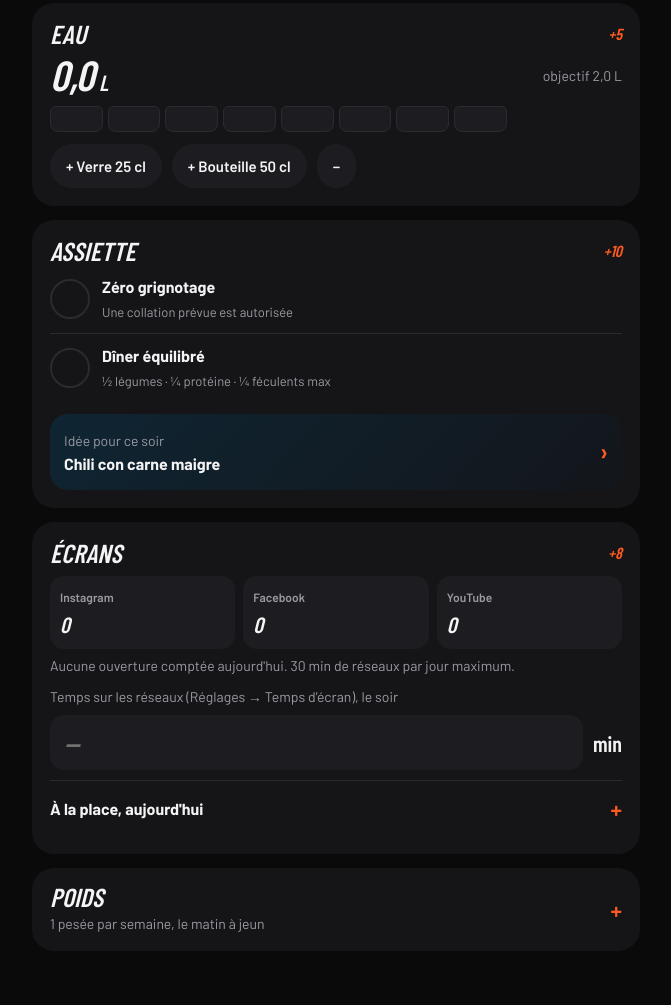
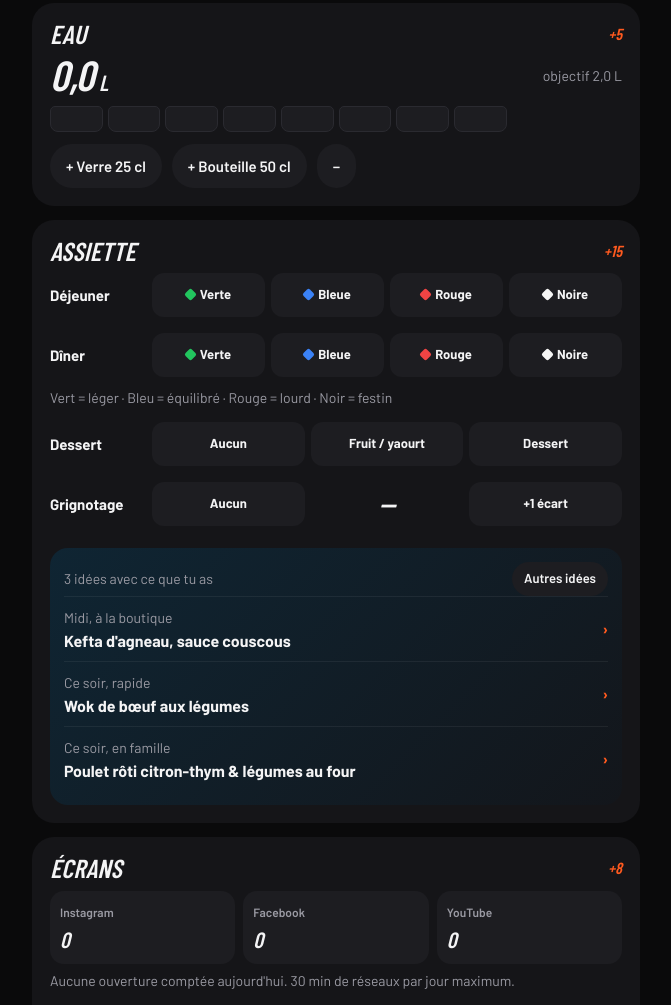
Before and after one commit to tomplzl/piste-noire, a plain HTML site: page index.html in a window 1280 px wide. Shown: the part 1052-2057 px from the top of the page, without its empty margins (304-975 px from the left). Drawn offline with nearby package versions, Linux system fonts and the light colour scheme; a web font is replaced by a local one.

Commit message:
Assiette : journal en un appui (pistes par repas, dessert, grignotage) et 3 idées du jour
Co-Authored-By: Claude Opus 5.5 <noreply@anthropic.com>
Claude-Session: https://claude.ai/code/session_018TNQ5E8zkntJbpx8qX8gPW

```diff
--- a/index.html
+++ b/index.html
@@ -89,6 +89,12 @@ button:focus-visible,input:focus-visible,summary:focus-visible{outline:2px solid
 .glasses{display:grid;grid-template-columns:repeat(10,minmax(0,1fr));gap:5px;margin-top:10px}.glasses i{height:26px;border-radius:5px 5px 8px 8px;background:var(--card2);border:1px solid var(--line)}.glasses i.on{background:var(--ass);border-color:var(--ass)}
 .work{position:fixed;inset:0;z-index:25;background:var(--bg);overflow:auto;padding:calc(14px + env(safe-area-inset-top)) 16px calc(24px + env(safe-area-inset-bottom))}.workIn{max-width:640px;margin:0 auto}
 .intr{position:fixed;inset:0;z-index:30;background:radial-gradient(120% 80% at 80% 0%,#3a1606,#0a0a0b 60%);display:grid;place-items:center;padding:calc(20px + env(safe-area-inset-top)) 20px calc(20px + env(safe-area-inset-bottom));overflow:auto}.intrIn{width:100%;max-width:460px}
+.mrow{display:grid;grid-template-columns:92px minmax(0,1fr);gap:10px;align-items:center;padding:8px 0}.mrow>b{font-size:15px}
+.psts{display:grid;grid-template-columns:repeat(4,minmax(0,1fr));gap:6px}
+.pst{background:var(--card2);border-radius:12px;min-height:44px;font-size:13px;font-weight:700;padding:6px 4px;display:flex;align-items:center;justify-content:center;gap:5px;border:2px solid transparent}
+.pst i{width:9px;height:9px;transform:rotate(45deg);background:var(--pc);border-radius:2px;flex:none}
+.pst.on{border-color:var(--pc);background:color-mix(in srgb,var(--pc) 22%,var(--card2))}
+@media(max-width:380px){.mrow{grid-template-columns:1fr}.pst{font-size:12px}}
 .idea{background:linear-gradient(135deg,#0f2533,#13161b);border-radius:18px;padding:14px;margin-top:12px}
 /* calendrier */
 .cal{display:grid;grid-template-columns:repeat(7,minmax(0,1fr));gap:6px}
@@ -273,8 +279,16 @@ const RULES=[
 const day=k=>S.days[k]||(S.days[k]={});
 const planned=k=>{const wd=P(k).getDay();const sd=[...S.settings.sportDays].sort((a,b)=>((a+6)%7)-((b+6)%7));const i=sd.indexOf(wd);return i<0?null:'ABC'[i%3]};
 const wGoal=(d,k)=>S.settings.water+(d&&d.sport?500:0);
-const xpOf=d=>{if(!d)return 0;let x=0;if(d.alc==='none')x+=10;else if(d.alc==='light')x+=3;if(d.sport)x+=20;if(d.snack)x+=5;if(d.plate)x+=5;if(d.w)x+=2;if((d.wa||0)>=wGoal(d))x+=5;if(d.scr!=null&&d.scr<=S.settings.scrGoal)x+=5;if(d.alt&&d.alt.length)x+=3;return x};
-const ringVals=d=>[d&&d.alc?(d.alc==='none'?1:d.alc==='light'?.5:.08):0,d&&d.sport?1:(d&&d.ex?Math.min(.9,Object.values(d.ex).filter(Boolean).length/6):0),((d&&d.snack?1:0)+(d&&d.plate?1:0)+Math.min(1,(d&&d.wa||0)/wGoal(d)))/3];
+const OKP=['g','b'];
+const snackOk=d=>!!d&&(d.gr===0||(d.gr==null&&!!d.snack));
+const dinOk=d=>!!d&&(d.di?OKP.includes(d.di):!!d.plate);
+const lunOk=d=>!!d&&OKP.includes(d.lu);
+const plateScore=d=>(lunOk(d)?1:0)+(dinOk(d)?1:0)+(snackOk(d)?1:0)+((d&&d.wa||0)>=wGoal(d)?1:0);
+function ideas(k){const n=diff('2026-01-01',k)+(S.ish||0),pick=(a,i)=>a[((n+i)%a.length+a.length)%a.length];
+ const sh=SHOP.filter(s=>OKP.includes(s[1])),q=REC.filter(r=>r.tags.some(t=>t==='rapide'||t==='frigo vide')),f=REC.filter(r=>r.tags.includes('famille')&&!q.includes(r));
+ return[['Midi, à la boutique',pick(sh,0)[0]],['Ce soir, rapide',pick(q,1).n],['Ce soir, en famille',pick(f,2).n]]}
+const xpOf=d=>{if(!d)return 0;let x=0;if(d.alc==='none')x+=10;else if(d.alc==='light')x+=3;if(d.sport)x+=20;if(snackOk(d))x+=5;if(dinOk(d))x+=5;if(lunOk(d))x+=5;if(d.w)x+=2;if((d.wa||0)>=wGoal(d))x+=5;if(d.scr!=null&&d.scr<=S.settings.scrGoal)x+=5;if(d.alt&&d.alt.length)x+=3;return x};
+const ringVals=d=>[d&&d.alc?(d.alc==='none'?1:d.alc==='light'?.5:.08):0,d&&d.sport?1:(d&&d.ex?Math.min(.9,Object.values(d.ex).filter(Boolean).length/6):0),((lunOk(d)?1:0)+(dinOk(d)?1:0)+(snackOk(d)?1:0)+Math.min(1,(d&&d.wa||0)/wGoal(d)))/4];
 function streak(){let k=TODAY;if(!(S.days[k]&&S.days[k].alc==='none'))k=add(k,-1);let n=0;while(S.days[k]&&S.days[k].alc==='none'){n++;k=add(k,-1)}return n}
 function bestStreak(){const ks=Object.keys(S.days).filter(k=>S.days[k].alc==='none').sort();let best=0,cur=0,prev=null;for(const k of ks){cur=prev&&diff(prev,k)===1?cur+1:1;best=Math.max(best,cur);prev=k}return best}
 const count=f=>Object.entries(S.days).filter(([k,d])=>k<=TODAY&&f(d,k)).length;
@@ -286,7 +300,7 @@ function badges(){const st=S.settings;let ch=true;for(let k=st.start;k<add(st.ch
  const ses=count(d=>d.sport),best=bestStreak();
  let scr7=0,rs=0;Object.keys(S.days).sort().forEach(k=>{const x=S.days[k];rs=x.scr!=null&&x.scr<=S.settings.scrGoal?rs+1:0;scr7=Math.max(scr7,rs)});
  let wat7=0,rw=0;Object.keys(S.days).sort().forEach(k=>{rw=(S.days[k].wa||0)>=wGoal(S.days[k])?rw+1:0;wat7=Math.max(wat7,rw)});
- let snack7=0,run=0;Object.keys(S.days).sort().forEach(k=>{run=S.days[k].snack?run+1:0;snack7=Math.max(snack7,run)});
+ let snack7=0,run=0;Object.keys(S.days).sort().forEach(k=>{run=snackOk(S.days[k])?run+1:0;snack7=Math.max(snack7,run)});
  const ski=count(d=>d.sport==='ski');
  return[[best>=7,'7','jours sobres d\'affilée'],[best>=14,'14','jours sobres'],[ch,'24/12','Défi Noël réussi'],[ses>=1,'1re','séance'],[ses>=10,'10','séances'],[ses>=27,'27','séances : prêt pour la noire'],[snack7>=7,'7','jours sans grignoter'],[best>=30,'30','jours sobres'],[scr7>=7,'7','jours sous l\'objectif écran'],[wat7>=7,'7','jours bien hydraté'],[ski>=1,'Ski','premier jour de glisse']]}
 
@@ -318,7 +332,7 @@ function vToday(){
  <div class="top"><div><div class="sub">${PH[ph].n} · ${LV[level(totalXP())].n}</div><h1>Allez Thomas</h1></div><span class="xp" style="font-size:22px">+${xpOf(d)} XP</span></div>
  <section class="hero">${MNT}
   <div class="heroTop"><div class="streak"><div class="lab">Jours sans alcool d'affilée</div><div class="num">${stk}</div></div>${ringsSVG(rv)}</div>
-  <div class="legend"><div><span><i class="dot" style="background:var(--sob)"></i>Sobriété</span><b>${d.alc==='none'?'OK':d.alc?'—':'?'}</b></div><div><span><i class="dot" style="background:var(--spo)"></i>Sport</span><b>${d.sport?'Fait':pl?'Séance '+pl:'Repos'}</b></div><div><span><i class="dot" style="background:var(--ass)"></i>Assiette</span><b>${(d.snack?1:0)+(d.plate?1:0)+((d.wa||0)>=wGoal(d)?1:0)}/3</b></div></div>
+  <div class="legend"><div><span><i class="dot" style="background:var(--sob)"></i>Sobriété</span><b>${d.alc==='none'?'OK':d.alc?'—':'?'}</b></div><div><span><i class="dot" style="background:var(--spo)"></i>Sport</span><b>${d.sport?'Fait':pl?'Séance '+pl:'Repos'}</b></div><div><span><i class="dot" style="background:var(--ass)"></i>Assiette</span><b>${plateScore(d)}/4</b></div></div>
  </section>
  <div class="countdowns">
   ${toCh>=0?`<div class="cd"><span>Défi sobre · Noël</span><div class="num">J-${toCh}</div><div class="bar"><i style="width:${chTot?chDone/chTot*100:0}%"></i></div></div>`:`<div class="cd"><span>Cette semaine</span><div class="num">${wk.n}<small>/${st.alcTarget}</small></div><span>jours sans alcool</span></div>`}
@@ -346,12 +360,14 @@ function vToday(){
   <div class="glasses">${Array.from({length:Math.ceil(wGoal(d)/250)},(_,i)=>`<i class="${(d.wa||0)>=(i+1)*250?'on':''}"></i>`).join('')}</div>
   <div class="row" style="margin-top:12px"><button class="pill" data-wa="250">+ Verre 25 cl</button><button class="pill" data-wa="500">+ Bouteille 50 cl</button><button class="pill" data-wa="-250" aria-label="Retirer 25 cl">−</button></div>
  </div>
- <div class="card"><div class="row between"><h2>Assiette</h2><span class="xp">+10</span></div>
-  <button class="toggle" data-t="snack"><span class="chk ${d.snack?'on':''}">${d.snack?CHECK:''}</span><div><b>Zéro grignotage</b><span>Une collation prévue est autorisée</span></div></button>
-  <button class="toggle" data-t="plate"><span class="chk ${d.plate?'on':''}">${d.plate?CHECK:''}</span><div><b>Dîner équilibré</b><span>½ légumes · ¼ protéine · ¼ féculents max</span></div></button>
-  <button class="idea" data-go="food" style="display:flex;width:100%;text-align:left;align-items:center;justify-content:space-between;gap:10px"><span><span class="small mute">Idée pour ce soir</span><b style="display:block">${idea.n}</b></span><span class="num" style="font-size:26px;color:var(--acc)">›</span></button>
+ <div class="card"><div class="row between"><h2>Assiette</h2><span class="xp">+15</span></div>
+  ${[['lu','Déjeuner'],['di','Dîner']].map(([f,lab])=>`<div class="mrow"><b>${lab}</b><div class="psts">${Object.keys(PISTE).map(p=>`<button class="pst ${d[f]===p?'on':''}" data-meal="${f}:${p}" style="--pc:${PISTE[p][1]}" aria-label="${lab} piste ${PISTE[p][0]}"><i></i>${PISTE[p][0]}</button>`).join('')}</div></div>`).join('')}
+  <p class="small mute" style="margin:2px 0 6px">Vert = léger · Bleu = équilibré · Rouge = lourd · Noir = festin</p>
+  <div class="mrow"><b>Dessert</b><div class="psts" style="grid-template-columns:repeat(3,minmax(0,1fr))">${[['non','Aucun'],['fruit','Fruit / yaourt'],['oui','Dessert']].map(([v,l])=>`<button class="pst ${d.de===v?'on':''}" data-de="${v}" style="--pc:${v==='oui'?'var(--r)':v==='fruit'?'var(--b)':'var(--g)'}">${l}</button>`).join('')}</div></div>
+  <div class="mrow"><b>Grignotage</b><div class="psts" style="grid-template-columns:repeat(3,minmax(0,1fr))"><button class="pst ${d.gr===0?'on':''}" data-gr="0" style="--pc:var(--g)">Aucun</button><div class="num" style="font-size:28px;font-style:italic;text-align:center;align-self:center">${d.gr>0?d.gr:'—'}</div><button class="pst" data-gr="+1" style="--pc:var(--r)">+1 écart</button></div></div>
+  <div class="idea" style="margin-top:14px"><div class="row between"><span class="small mute">3 idées avec ce que tu as</span><button class="pill" data-ish="1" style="min-height:34px;padding:6px 12px;font-size:13px">Autres idées</button></div>
+   ${ideas(sel).map(i=>`<button data-go="food" class="row between" style="flex-wrap:nowrap;width:100%;background:none;padding:8px 0;text-align:left;border-top:1px solid rgba(255,255,255,.06)"><span><span class="small mute">${i[0]}</span><b style="display:block">${i[1]}</b></span><span style="color:var(--acc);font-weight:800">›</span></button>`).join('')}</div>
  </div>
-
 
  <div class="card"><div class="row between"><h2>Écrans</h2><span class="xp">+8</span></div>
   ${(()=>{const op=d.op||{},tot=Object.values(op).reduce((a,b)=>a+b,0);return `<div class="legend" style="margin-top:10px">${Object.keys(RS).map(k=>`<div style="background:var(--card2)"><span>${RS[k]}</span><b>${op[k]||0}</b></div>`).join('')}</div><p class="small mute" style="margin-top:6px">${tot?`${tot} ouverture${tot>1?'s':''} aujourd'hui.`:'Aucune ouverture comptée aujourd\'hui.'} ${S.settings.scrGoal} min de réseaux par jour maximum.</p>`})()}
@@ -389,7 +405,8 @@ function vSport(){
 
 function vFood(){
  return `<div class="top"><div><div class="sub">2 vrais repas + 1 collation prévue</div><h1>Assiette</h1></div></div>
- <div class="card"><h2>Les 5 règles</h2>${RULES.map(r=>`<div class="ex" style="grid-template-columns:minmax(0,1fr)"><div><b>${r[0]}</b><div class="tip">${r[1]}</div></div></div>`).join('')}</div>
+ <div class="card"><div class="row between"><h2>Idées du jour</h2><button class="pill" data-ish="1">Autres idées</button></div>${ideas(sel).map(i=>`<div class="ex" style="grid-template-columns:minmax(0,1fr)"><div><span class="small mute">${i[0]}</span><b style="display:block">${i[1]}</b></div></div>`).join('')}<p class="small mute">Tu as déjà ce qu'il faut ? Prends l'idée qui colle, sinon garde juste la règle : ½ légumes, ¼ protéine, ¼ féculents.</p></div>
+ <div class="card"><h2>Les règles</h2>${RULES.map(r=>`<div class="ex" style="grid-template-columns:minmax(0,1fr)"><div><b>${r[0]}</b><div class="tip">${r[1]}</div></div></div>`).join('')}</div>
  <div class="card"><h2>Ta vitrine</h2><p class="small mute">Ce que tu manges souvent dans la journée, classé comme une piste.</p>
   <div class="row small" style="gap:12px;margin:8px 0 4px">${Object.values(PISTE).map(p=>`<span><i class="dot" style="background:${p[1]}"></i>${p[0]} · <span class="mute">${p[2]}</span></span>`).join('')}</div>
   ${SHOP.map(s=>`<div class="ex" style="grid-template-columns:30px minmax(0,1fr)"><span class="diamond" style="width:30px;height:30px"><i style="width:18px;height:18px;border-radius:3px;background:${PISTE[s[1]][1]}"></i></span><div><b>${s[0]}</b><div class="tip">${s[2]}</div></div></div>`).join('')}</div>
@@ -429,6 +446,8 @@ function vMe(){
   <p class="mute">Tu peux aussi ajouter <code>&amp;poids=[Poids]</code> si tu as une balance connectée.</p></div></details>
  </div>
 
+ <div class="card"><h2>Assiette · 7 jours</h2>${(()=>{let ok=0,tot=0,de=0,gr=0,z=0;for(let k=add(TODAY,-6);k<=TODAY;k=add(k,1)){const x=S.days[k];if(!x)continue;['lu','di'].forEach(f=>{if(x[f]){tot++;if(OKP.includes(x[f]))ok++}});if(x.de==='oui')de++;if(x.gr>0)gr+=x.gr;if(x.gr===0)z++}
+  return `<div class="stats" style="margin:12px 0 0"><div class="stat" style="background:var(--card2)"><span>Repas verts ou bleus</span><div class="num">${tot?Math.round(ok/tot*100)+'%':'—'}</div><span>${ok} sur ${tot} notés</span></div><div class="stat" style="background:var(--card2)"><span>Jours sans grignoter</span><div class="num">${z}</div><span>${gr} écart${gr>1?'s':''} · ${de} dessert${de>1?'s':''}</span></div></div>`})()}</div>
  <div class="card"><h2>Écrans</h2>${(()=>{let m=0,mn=0,op=0,al=0;for(let k=add(TODAY,-6);k<=TODAY;k=add(k,1)){const x=S.days[k];if(!x)continue;if(x.scr!=null){m+=x.scr;mn++}op+=Object.values(x.op||{}).reduce((a,b)=>a+b,0);if(x.alt&&x.alt.length)al++}
   return `<div class="stats" style="margin:12px 0 0"><div class="stat" style="background:var(--card2)"><span>Réseaux · moyenne 7 j</span><div class="num">${mn?Math.round(m/mn):'—'}<small style="font-size:18px"> min</small></div><span>Objectif ${S.settings.scrGoal} min</span></div><div class="stat" style="background:var(--card2)"><span>Ouvertures · 7 j</span><div class="num">${op}</div><span>Instagram, Facebook, YouTube</span></div></div><p class="small mute" style="margin-top:8px">${al} jour${al>1?'s':''} sur 7 avec podcast, musique, livre ou film à la place.</p>`})()}
   <details style="background:var(--card2);margin:12px 0 0"><summary><b>Compter mes ouvertures (3 min, une seule fois)</b></summary><div class="det small">
@@ -499,6 +518,10 @@ document.addEventListener('click',e=>{
  if(ds.ex){const x=d();x.ex=x.ex||{};x.ex[ds.ex]=!x.ex[ds.ex];const s=ds.ex[0];const all=SES[s].ex.every((_,i)=>x.ex[s+i]);if(all&&x.sport!==s){x.sport=s;toast('Séance bouclée · +20 XP')}save();render();return}
  if(ds.done){const x=d();if(x.sport===ds.done){x.sport=undefined}else{x.sport=ds.done;toast('+20 XP · bien joué')}save();render();return}
  if(ds.rest){clearInterval(window._rt);const id=b.id,lab=b.textContent;let t=+ds.rest;const tick=()=>{const el=document.getElementById(id);if(!el){clearInterval(window._rt);return}if(t<=0){el.textContent=lab;clearInterval(window._rt);toast('Repos terminé, série suivante');return}el.textContent=`${Math.floor(t/60)}:${String(t%60).padStart(2,'0')}`;t--};tick();window._rt=setInterval(tick,1000);return}
+ if(ds.meal){const[f,p]=ds.meal.split(':'),x=d();x[f]=x[f]===p?undefined:p;save();render();if(x[f]&&OKP.includes(p))toast('+5 XP');return}
+ if(ds.de){const x=d();x.de=x.de===ds.de?undefined:ds.de;save();render();return}
+ if(ds.gr){const x=d();if(ds.gr==='0'){x.gr=x.gr===0?undefined:0;if(x.gr===0)toast('Zéro grignotage · +5 XP')}else{x.gr=(x.gr||0)+1}save();render();return}
+ if(ds.ish){S.ish=(S.ish||0)+3;save();render();return}
  if(ds.alt){const x=d();x.alt=x.alt||[];const had=x.alt.length;x.alt=x.alt.includes(ds.alt)?x.alt.filter(z=>z!==ds.alt):[...x.alt,ds.alt];save();render();if(!had&&x.alt.length)toast('+3 XP · bon choix');return}
  if(ds.ialt){const x=day(TODAY);x.alt=x.alt||[];if(!x.alt.includes(ds.ialt))x.alt.push(ds.ialt);INTR=null;save();sel=TODAY;render();toast('Bon choix · +3 XP');return}
  if(ds.ipro){const x=day(TODAY);x.pro=(x.pro||0)+1;INTR=null;save();render();toast('Ok, 5 min chrono');return}
--- a/sw.js
+++ b/sw.js
@@ -1,4 +1,4 @@
-const CACHE = 'piste-noire-v8';
+const CACHE = 'piste-noire-v9';
 const FILES = ['./', './index.html', './manifest.webmanifest', './icon-192.png', './icon-512.png', './apple-touch-icon.png'];
 self.addEventListener('install', e => { e.waitUntil(caches.open(CACHE).then(c => c.addAll(FILES))); self.skipWaiting(); });
 self.addEventListener('activate', e => {
```
